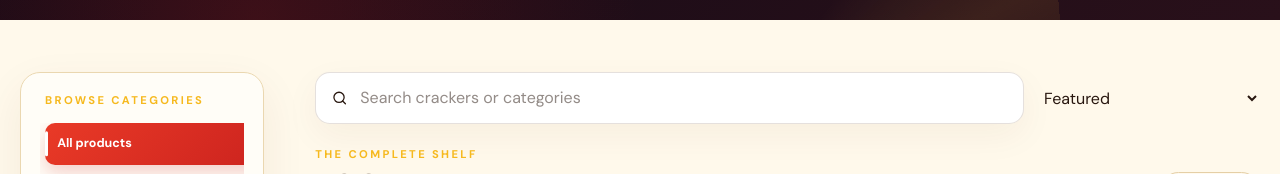
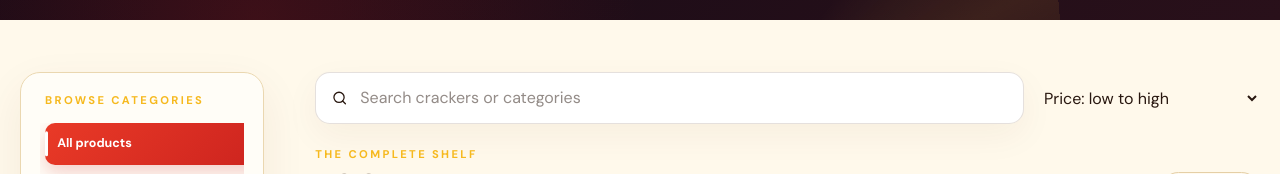
Before and after one commit to ss6988893-alt/Natpethunai-crackers002, a React (Vite) app in the folder shop-client/: page /products in a window 1280 px wide. Shown: the part 450-624 px from the top of the page. Built offline with nearby package versions, Linux system fonts and the light colour scheme; no server answers.

Commit message:
Default category products to ascending price

```diff
--- a/shop-client/src/pages/Products.jsx
+++ b/shop-client/src/pages/Products.jsx
@@ -10,7 +10,7 @@ import { getCategories, getProducts } from '../services/api';
 export default function Products() {
   const [params, setParams] = useSearchParams();
   const [search, setSearch] = useState('');
-  const [sort, setSort] = useState('featured');
+  const [sort, setSort] = useState('low');
   const [quickView, setQuickView] = useState(null);
   const [products, setProducts] = useState([]);
   const [categories, setCategories] = useState([]);
```
